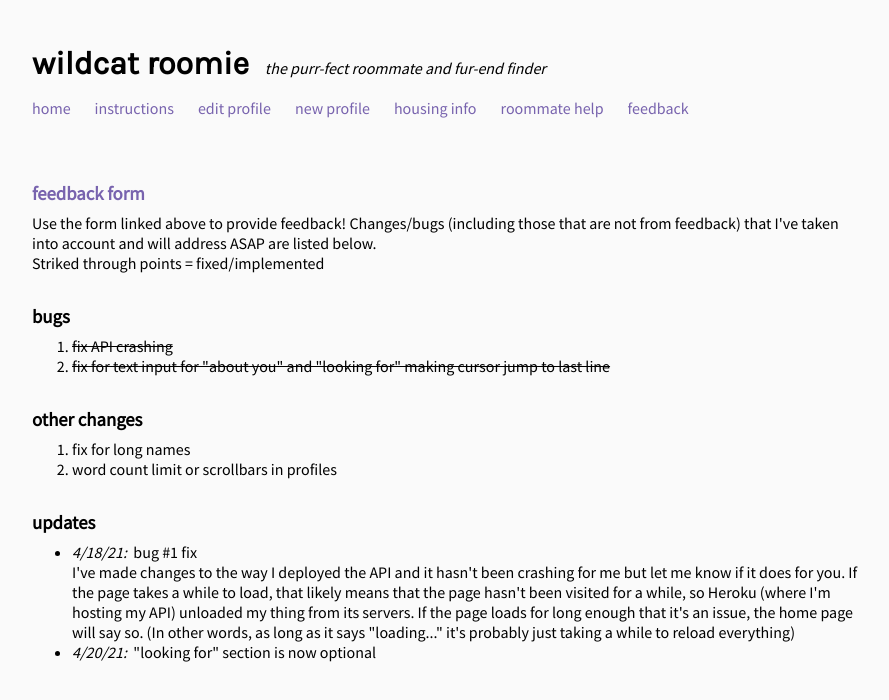
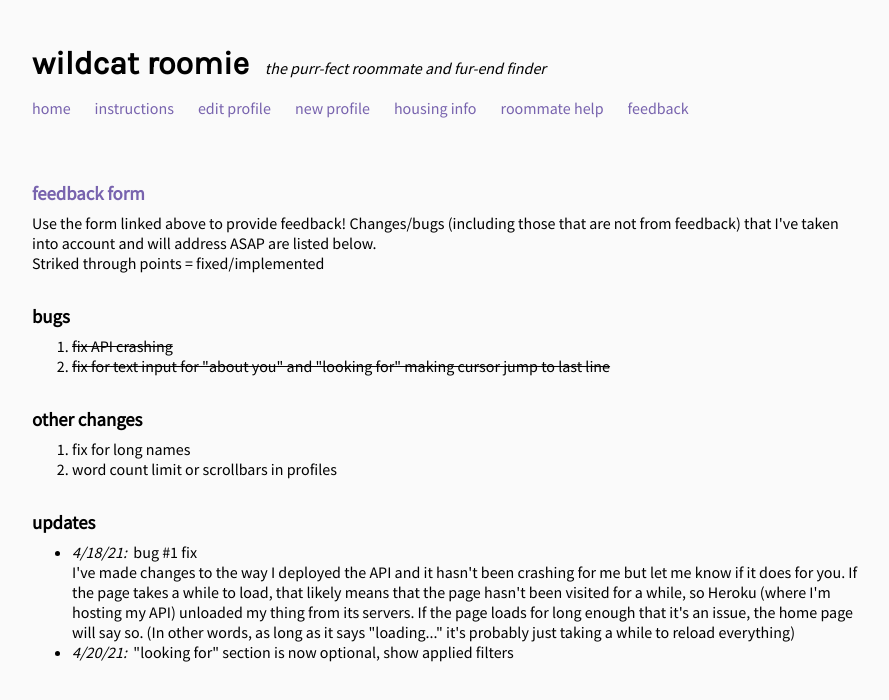
Before and after one commit to rachellin/wildcat-roomie, a React (Create React App) app in the folder client/: page /#/feedback in a window 1280 px wide. Shown: the top 700 px of the page, without its empty margins (192-1081 px from the left). Built offline with nearby package versions, Linux system fonts and the light colour scheme.

Commit message:
update feedback page

```diff
--- a/client/src/Feedback.js
+++ b/client/src/Feedback.js
@@ -34,7 +34,7 @@ export class Feedback extends React.Component {
                         everything)
                     </li>
                     <li>
-                        <i>4/20/21:</i> &nbsp;"looking for" section is now optional
+                        <i>4/20/21:</i> &nbsp;"looking for" section is now optional, show applied filters
                     </li>
                 </ul>
             </StyledFeedback>
--- a/client/src/ProfileContainer.js
+++ b/client/src/ProfileContainer.js
@@ -189,7 +189,7 @@ export class ProfileContainer extends React.Component {
             />
 
             <div style={{ marginBottom: "1rem" }}>
-                <b>current filters: </b>
+                <b>applied filters: </b>
                 {this.state.onFilters.length == 0 ? "none" :
                     this.state.onFilters.map((filter, index) => {
                         if (index == this.state.onFilters.length-1) {
```
